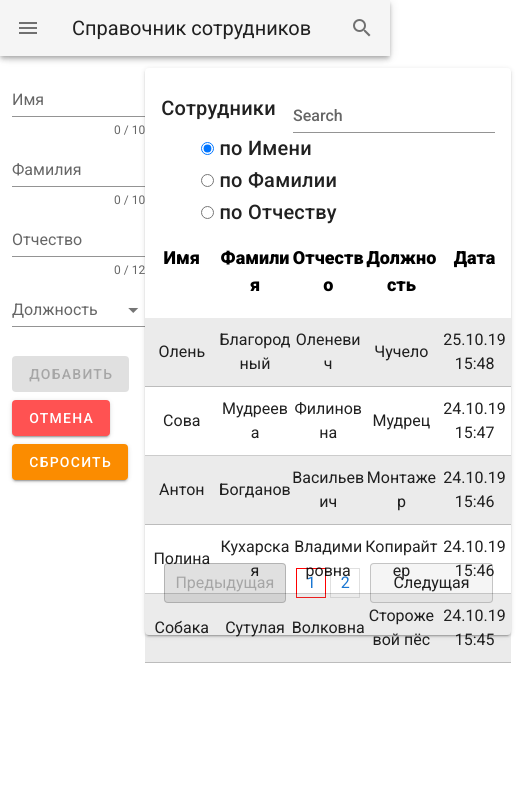
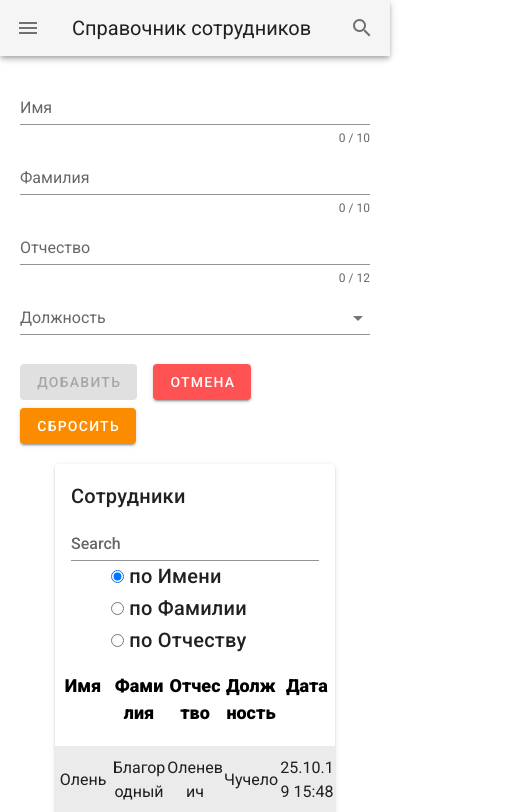
Before and after one commit to IdealAccount/AutoInline, a Vue app: page / in a window 390 px wide. Shown: the top 812 px of the page, 527 px wide, since content can reach past the window. Built offline with nearby package versions, Linux system fonts and the light colour scheme.

Commit message:
response

```diff
--- a/src/App.vue
+++ b/src/App.vue
@@ -1,7 +1,7 @@
 <template>
   <v-app>
-    <v-navigation></v-navigation>
     <v-bar></v-bar>
+    <!--<v-navigation></v-navigation>-->
     <v-content @click="closeMenu">
       <viewport/>
     </v-content>
--- a/src/components/VBar.vue
+++ b/src/components/VBar.vue
@@ -1,6 +1,6 @@
 <template>
   <v-app-bar app>
-    <v-app-bar-nav-icon @click="$store.dispatch('toggleMenu')"></v-app-bar-nav-icon>
+    <v-app-bar-nav-icon></v-app-bar-nav-icon>
     <v-toolbar-title>Справочник сотрудников</v-toolbar-title>
     <v-spacer></v-spacer>
     <v-btn icon>
--- a/src/components/VEmployeeCard.vue
+++ b/src/components/VEmployeeCard.vue
@@ -81,7 +81,7 @@
       ],
       lazy: false,
     }),
-    mounted() {
+    updated() {
       this.getDate();
     },
     computed: {
@@ -145,6 +145,8 @@
 
 <style>
   .v-form {
-    flex: 0 1 45%;
+    flex: 0 1 auto;
+    max-width: 30%;
+    width: 100%;
   }
 </style>
--- a/src/components/VReference.vue
+++ b/src/components/VReference.vue
@@ -68,6 +68,8 @@
 
 <style>
   .v-card {
-    flex: 0 1 45%;
+    flex: 1 1 auto;
+    max-width: 50%;
+    width: 100%;
   }
 </style>
--- a/src/templates/MainPage.vue
+++ b/src/templates/MainPage.vue
@@ -1,8 +1,8 @@
 <template>
-  <v-container class="main-page">
-    <v-employee-card/>
-    <v-reference/>
-  </v-container>
+  <div class="main-page">
+    <v-employee-card class="employee-card"/>
+    <v-reference class="employee-table"/>
+  </div>
 </template>
 <script>
   import VEmployeeCard from '../components/VEmployeeCard'
@@ -14,9 +14,26 @@
     }
   }
 </script>
-<style>
+<style lang="scss">
   .main-page {
     display: flex;
-    justify-content: space-between;
+    justify-content: space-evenly;
+    max-width: 100%;
+    width: 100%;
+    padding: 20px;
+    margin: 0 auto;
+    @media (max-width: 1264px) {
+      flex-direction: column !important;
+      align-items: center;
+      .employee {
+        &-card {
+          margin-bottom: 20px;
+          max-width: 380px;
+        }
+        &-table {
+          max-width: 80%;
+        }
+      }
+    }
   }
 </style>
```
